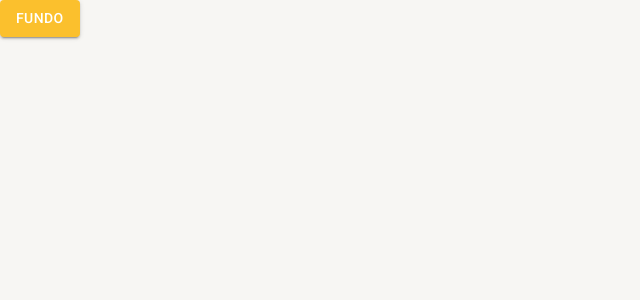
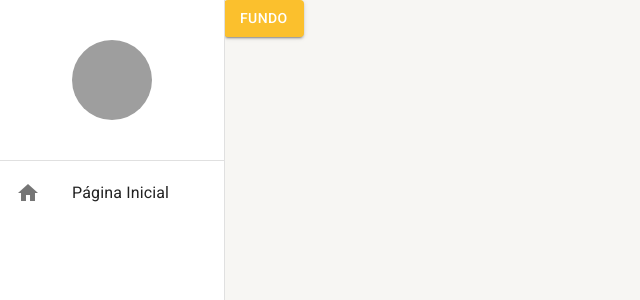
Before and after one commit to EmmanuelDeLuca/pessoa-cidade, a React (Create React App) app: page /pagina-inicial in a window 1280 px wide. Shown: the top 300 px of the page, without its empty margins (0-640 px from the left). Built offline with nearby package versions, Linux system fonts and the light colour scheme; grey boxes are pictures that could not be loaded.

Commit message:
feat: Adicionando menu lateral

```diff
--- a/src/App.tsx
+++ b/src/App.tsx
@@ -2,12 +2,15 @@
 import { BrowserRouter } from "react-router-dom";
 import { AppRoutes } from "./routes";
 import { AppThemeProvider } from "./shared/contexts";
+import { MenuLateral } from "./shared/components";
 
 export const App: React.FC = () => {
   return (
     <AppThemeProvider>
       <BrowserRouter>
-        <AppRoutes />
+        <MenuLateral>
+          <AppRoutes />
+        </MenuLateral>
       </BrowserRouter>
     </AppThemeProvider>
   );
--- /dev/null
+++ b/src/shared/components/MenuLateral/MenuLateral.tsx
@@ -0,0 +1,38 @@
+import { Avatar, Divider, Drawer, Icon, List, ListItemButton, ListItemIcon, ListItemText, useTheme } from "@mui/material";
+import { Box } from "@mui/system";
+
+export const MenuLateral: React.FC<{ children: React.ReactNode }> = ({
+  children,
+}) => {
+  const theme = useTheme();
+  return (
+    <>
+      <Drawer variant="permanent">
+        <Box width={theme.spacing(28)} display="flex" flexDirection="column" height="100%">
+          <Box width="100%" height={theme.spacing(20)} display="flex" alignItems='center' justifyContent="center">
+            <Avatar
+            sx={{height: theme.spacing(10) , width: theme.spacing(10)}}
+            src="/static/images/avatar/1.jpg" />
+          </Box>
+
+          <Divider/>
+
+          <Box flex={1}>
+            <List component="nav">
+                <ListItemButton>
+                    <ListItemIcon>
+                        <Icon>home</Icon>
+                    </ListItemIcon>
+                    <ListItemText primary="Página Inicial"/>
+                </ListItemButton>
+            </List>
+          </Box>
+        </Box>
+      </Drawer>
+
+      <Box height="100vh" marginLeft={theme.spacing(28)}>
+        {children}
+      </Box>
+    </>
+  );
+};
--- a/src/shared/components/index.ts
+++ b/src/shared/components/index.ts
@@ -1 +1 @@
-export { };
+export * from "./MenuLateral/MenuLateral"
```
